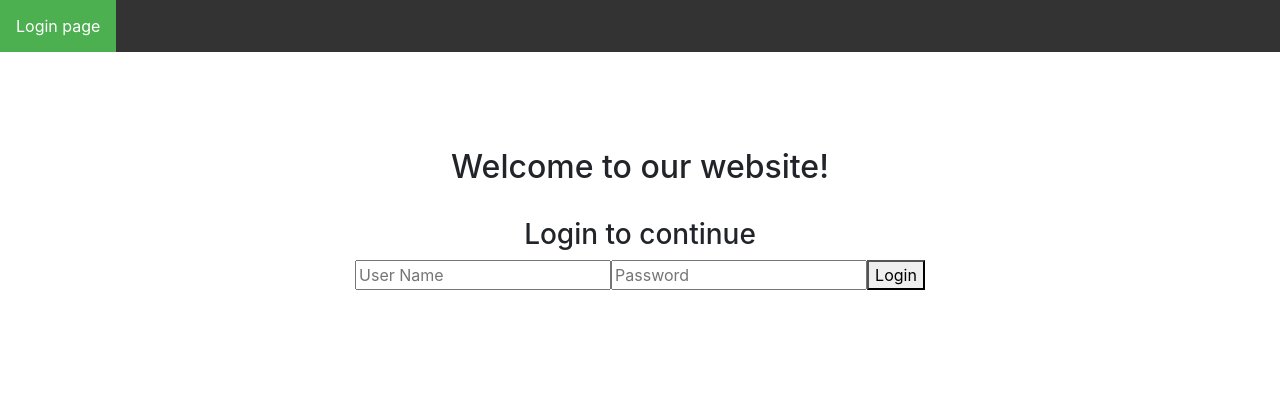
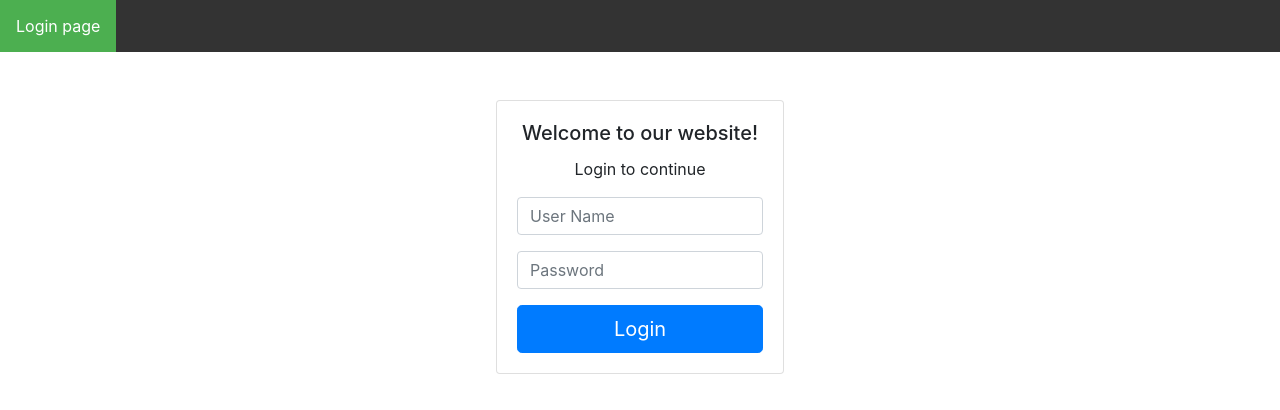
Before and after one commit to mp525/SecurityFrontend, a React (Create React App) app: page / in a window 1280 px wide. Shown: the top 410 px of the page. Built offline with nearby package versions, Linux system fonts and the light colour scheme.

Commit message:
added new 'facebook'-like design to login form.

```diff
--- a/src/App.js
+++ b/src/App.js
@@ -6,15 +6,15 @@ import {
   Redirect,
   NavLink,
   useLocation,
-
   useHistory,
 } from "react-router-dom";
 import Login from "./Login";
 import facade from "./apiFacade";
 import LoginForm from "./loginForm";
 import Adminpage from "./Adminpage";
-import ProfilePage from "./ProfilePage"
+import ProfilePage from "./ProfilePage";
 import FrontPage from "./FrontPage";
+import { Row, Col, Container } from "react-bootstrap";
 function App() {
   const [errorMes, setErrorMes] = useState("");
   const [loggedIn, setLoggedIn] = useState(false);
@@ -44,6 +44,9 @@ function App() {
   return (
     <div>
       <Header loginMsg={loggedIn ? "Logout" : "Login"} loggedIn={loggedIn} />
+      <Container fluid>
+        <Row className="">
+          <Col className="m-5 d-flex justify-content-center">
             <Switch>
               <Route exact path="/">
                 {/*  <Home /> */}
@@ -92,7 +95,11 @@ function App() {
                 <Adminpage />
               </Route>
               <Route path="/logout">
-          <Login loggedIn={loggedIn} loginMsg={loggedIn ? "Logout" : "Login"} setLoginStatus={setLoginStatus}/>
+                <Login
+                  loggedIn={loggedIn}
+                  loginMsg={loggedIn ? "Logout" : "Login"}
+                  setLoginStatus={setLoginStatus}
+                />
               </Route>
               {/* <Route path="/login">
 
@@ -101,6 +108,9 @@ function App() {
                 <NoMatch />
               </Route>
             </Switch>
+          </Col>
+        </Row>
+      </Container>
     </div>
   );
 }
@@ -141,8 +151,6 @@ function FetchDefault() {
 function Header({ loggedIn, loginMsg }) {
   return (
     <ul className="header">
-
-
       {loggedIn && (
         <>
           <li>
@@ -171,12 +179,11 @@ function Header({ loggedIn, loginMsg }) {
         <li>
           <NavLink exact activeClassName="active" to="/">
             {/* {loginMsg} */}
-          <Redirect to="/"/>
+            <Redirect to="/" />
             Login page
           </NavLink>
         </li>
       )}
-
     </ul>
   );
 }
@@ -190,7 +197,6 @@ function NoMatch() {
   );
 }
 
-
 // Can be deleted, moved to Adminpage
 
 export default App;
--- a/src/loginForm.js
+++ b/src/loginForm.js
@@ -1,6 +1,7 @@
 import React, { useState, useEffect } from "react";
+import { Card, Button, Form } from "react-bootstrap";
 
-function LogInForm({ login, errorMes ,setErrorMes}) {
+function LogInForm({ login, errorMes, setErrorMes }) {
   const init = { username: "", password: "" };
   const [loginCredentials, setLoginCredentials] = useState(init);
 
@@ -10,31 +11,69 @@ function LogInForm({ login, errorMes ,setErrorMes}) {
 
   const performLogin = (evt) => {
     evt.preventDefault();
-      login(loginCredentials.username, loginCredentials.password)
-
-    }
+    login(loginCredentials.username, loginCredentials.password);
+  };
   const onChange = (evt) => {
-      setLoginCredentials({ ...loginCredentials,[evt.target.id]: evt.target.value })
-    }
+    setLoginCredentials({
+      ...loginCredentials,
+      [evt.target.id]: evt.target.value,
+    });
+  };
 
   return (
-      <div align="center">
-        <br/>
-        <br/>
-        <br/>
-        <br/>
+    <div>
+      <Card style={{ width: "18rem" }}>
+        <Card.Body>
+          <Card.Title className="text-center">
+            Welcome to our website!
+          </Card.Title>
+          <Card.Text className="text-center">Login to continue</Card.Text>
+          <Form onSubmit={performLogin}>
+            <Form.Group controlId="formBasicEmail">
+              <Form.Control
+                type="email"
+                placeholder="User Name"
+                id="username"
+              />
+            </Form.Group>
+
+            <Form.Group controlId="formBasicPassword">
+              <Form.Control
+                type="password"
+                placeholder="Password"
+                id="password"
+              />
+            </Form.Group>
+            <Button
+              className=""
+              variant="primary"
+              size="lg"
+              type="submit"
+              block
+            >
+              Login
+            </Button>
+          </Form>
+        </Card.Body>
+      </Card>
+      {/*div align="center">
+          <br />
+          <br />
+          <br />
+          <br />
           <h2>Welcome to our website!</h2>
-        <br/>
+          <br />
           <h3>Login to continue</h3>
-        <form onChange={onChange} >
+          <form onChange={onChange}>
             <input placeholder="User Name" id="username" />
             <input placeholder="Password" id="password" />
             <button onClick={performLogin}>Login</button>
           </form>
           <p>{errorMes}</p>
         </div>
-    )
-
+        */}
+    </div>
+  );
 }
 
 export default LogInForm;
```
Also changed, not shown: 1 other file (tests, documents, lock files or other folders). Lines whose indentation alone changed are shown as unchanged.
